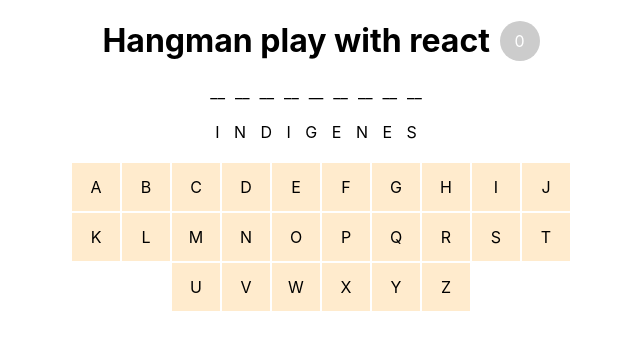
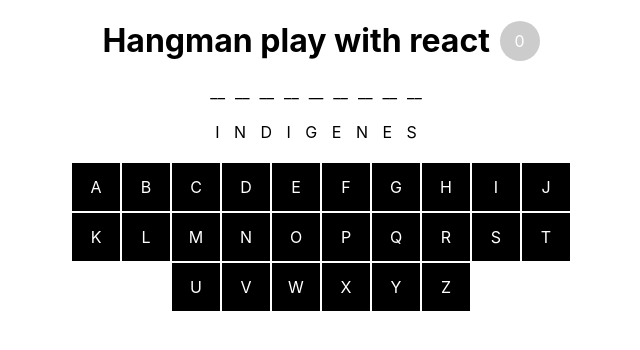
Before and after one commit to manuelWeb/exo_react_openc, a React app: page / in a window 1280 px wide. Shown: the top 350 px of the page, without its empty margins (319-959 px from the left). Built offline with nearby package versions, Linux system fonts and the light colour scheme.

Commit message:
change class on key -> idxClicked solution

```diff
--- a/src/App.js
+++ b/src/App.js
@@ -40,7 +40,7 @@
     this.setState({guesses: newGuesses})
   }
   isClicked () {
-    return this.state.idx
+    return this.state.idxClicked
   }
 
   render () {
@@ -60,7 +60,8 @@
         <br />
         <Solution word={shufleWord} />
         <br />
-        <Keyboard magicProps='🌈' mylet={this.state.letters} onClick={this.handleKeyClick} isClickedProps={this.isClicked()} />
+        <Keyboard onClick={this.handleKeyClick}
+        isClickedProps={this.isClicked()} />
       </div>
     )
   }
--- a/src/Keyboard.js
+++ b/src/Keyboard.js
@@ -1,20 +1,13 @@
 import React from 'react'
 import './keyboard.scss'
 
-const Keyboard = ({onClick, magicProps, mylet, isClickedProps}) => {
+const Keyboard = ({onClick, magicProps, isClickedProps}) => {
   const alphachar  = 'ABCDEFGHIJKLMNOPQRSTUVWXYZ'.split('')
-  // const letterclicked = {mylet}
-  let test = mylet
-  console.log(
-    test ?
-    (test.length>0?test[test.length-1]:test[test.length])
-    : false
-  )
-  console.log(isClickedProps);
+  console.log('___'+isClickedProps);
   const kbd = (<div className="keyboard_container">
     { alphachar.map((letter, idx) => (
       <div key={idx}
-        className={`key inactive`}
+        className={`key ${isClickedProps === idx ? 'inactive' : 'active'}`}
         onClick={() => onClick(letter,idx, magicProps)}
       >
         <span className="keysymb">{letter}</span>
--- a/src/handleKeyClick.js
+++ b/src/handleKeyClick.js
@@ -4,7 +4,7 @@
   const {letters} = this.state
   letters.push(letter)
   this.setState({letters})
-  this.setState({idx: idx})
+  this.setState({idxClicked: idx})
   // incrément du compteur de tentative
   this.guessCount({letter})
 }
```
